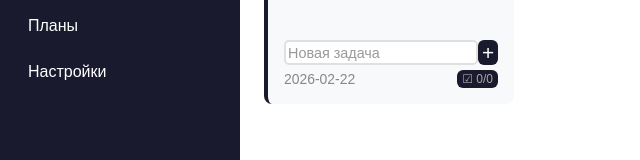
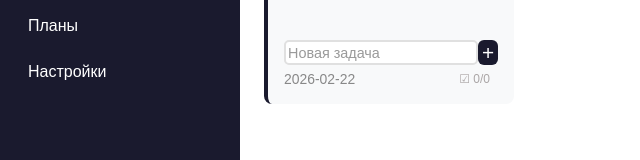
Before and after one commit to AlekSidorova/personal-dashboard, a Next.js app: page /plans in a window 1280 px wide. Shown: the part 207-367 px from the top of the page, without its empty margins (0-640 px from the left). Built offline with nearby package versions, Linux system fonts and the light colour scheme.

Commit message:
style: полсностью готов день для планера

```diff
--- a/src/components/Plans/DayCard.module.css
+++ b/src/components/Plans/DayCard.module.css
@@ -54,7 +54,7 @@
 }
 
 .customCheckbox::after {
-  content: '';
+  content: "";
   position: absolute;
   top: 2px;
   left: 1px;
@@ -63,7 +63,9 @@
   border-left: 2px solid #fff;
   border-bottom: 2px solid #fff;
   transform: rotate(-45deg) scale(0);
-  transition: transform 0.2s cubic-bezier(0.4, 0, 0.2, 1), opacity 0.15s linear;
+  transition:
+    transform 0.2s cubic-bezier(0.4, 0, 0.2, 1),
+    opacity 0.15s linear;
   opacity: 0;
 }
 
@@ -119,7 +121,9 @@
   font-size: 1.3rem;
   border-radius: 6px;
   cursor: pointer;
-  transition: background 0.2s, transform 0.2s;
+  transition:
+    background 0.2s,
+    transform 0.2s;
   display: flex;
   align-items: center;
   justify-content: center;
@@ -146,11 +150,27 @@
   display: flex;
   align-items: center;
   justify-content: center;
-  background: #1a1a2e;
-  color: #aba6a6;
   border-radius: 6px;
+  padding: 2px 8px;
+  transition:
+    background 0.4s cubic-bezier(0.4, 0, 0.2, 1),
+    color 0.4s cubic-bezier(0.4, 0, 0.2, 1);
 }
 
+/* Состояние: не все задачи выполнены */
+.completedInactive {
+  background: transparent;
+  color: #aba6a6;
+}
+
+/* Состояние: все задачи выполнены */
+.completedActive {
+  background: #1a1a2e;
+  color: #cdc9c9;
+}
+
+/* Отступы внутри плашки */
 .completed p {
-  padding: 2px 5px;
+  padding: 0;
+  margin: 0;
 }
--- a/src/components/Plans/DayCard.tsx
+++ b/src/components/Plans/DayCard.tsx
@@ -36,6 +36,8 @@ export default function DayCard({ date }: DayCardProps) {
   }, [plans, date, isLoaded]);
 
   const completedCount = plans.filter((p) => p.completed).length;
+  //для подсветки счетчика
+  const isAllCompleted = plans.length > 0 && completedCount === plans.length;
 
   const handleAdd = () => {
     if (!text.trim()) return;
@@ -101,7 +103,9 @@ export default function DayCard({ date }: DayCardProps) {
         <div className={styles.footer}>
           <p className={styles.date}>{date}</p>
 
-          <div className={styles.completed}>
+          <div
+            className={`${styles.completed} ${isAllCompleted ? styles.completedActive : styles.completedInactive}`}
+          >
             <p>
               ☑︎ {completedCount}/{plans.length}
             </p>
```
